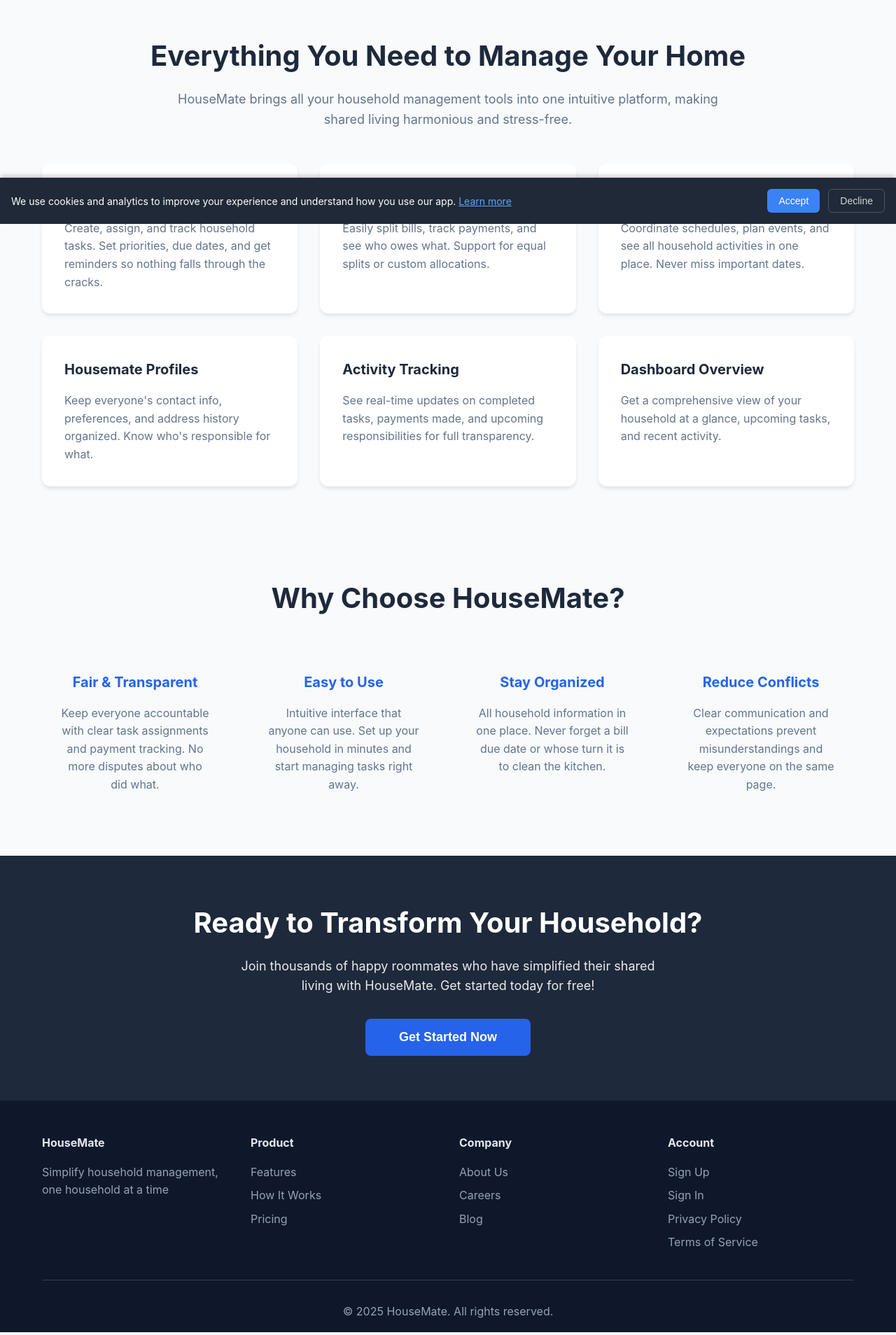
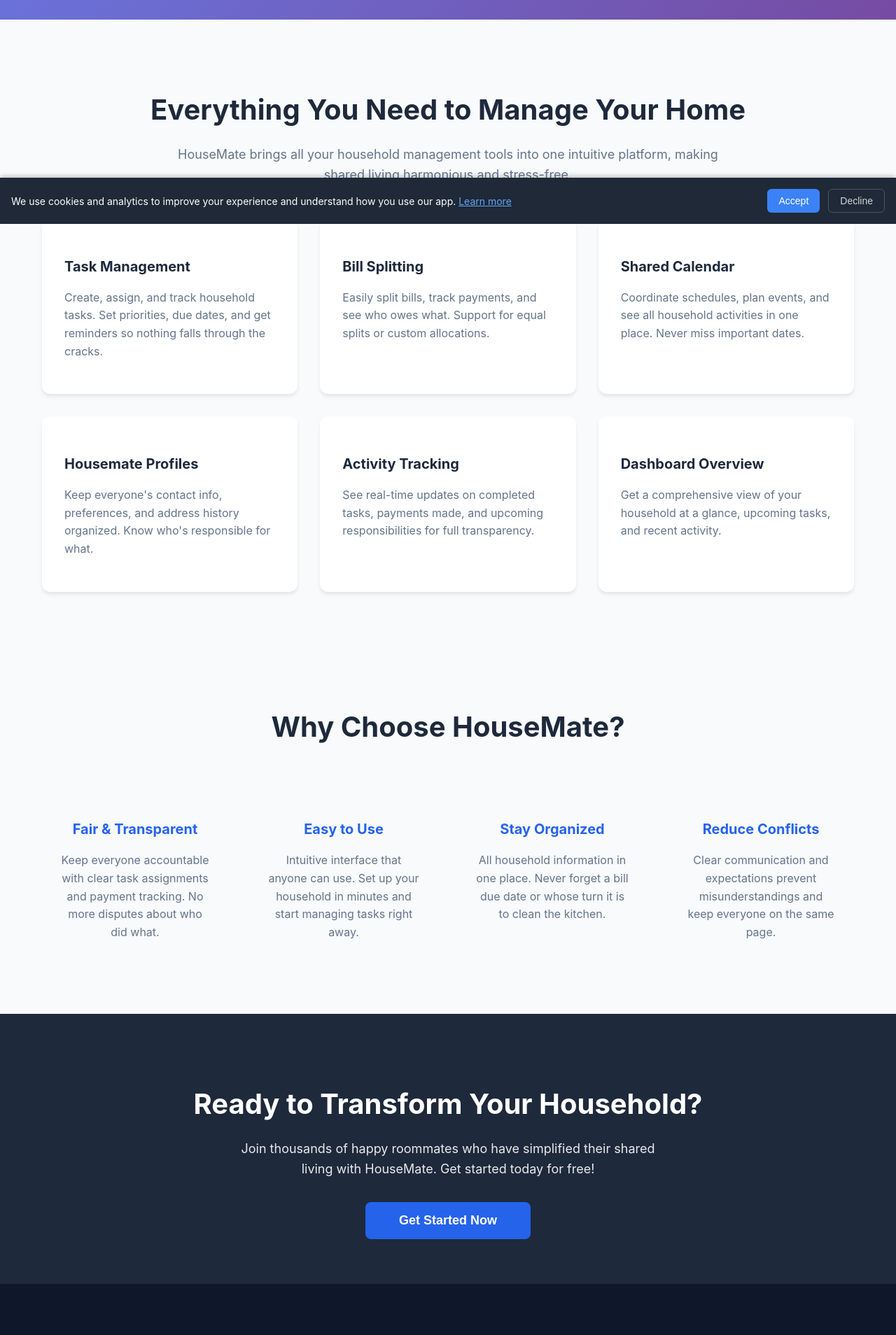
Before and after one commit to Dhiali/housemate, a React (Vite) app in the folder frontend/: page / in a window 1280 px wide. Shown: the part 480-2388 px from the top of the page at 70% size. Built offline with nearby package versions, Linux system fonts and the light colour scheme.

Commit message:
styling fixed

```diff
--- a/frontend/src/components/LandingPage.css
+++ b/frontend/src/components/LandingPage.css
@@ -1,11 +1,17 @@
-/* App.css */
-* {
+/* LandingPage.css - Scoped to landing page only */
+.App {
   margin: 0;
   padding: 0;
   box-sizing: border-box;
 }
 
-body {
+.App *,
+.App *::before,
+.App *::after {
+  box-sizing: border-box;
+}
+
+.App {
   font-family: -apple-system, BlinkMacSystemFont, 'Segoe UI', 'Roboto', 'Oxygen',
     'Ubuntu', 'Cantarell', 'Fira Sans', 'Droid Sans', 'Helvetica Neue',
     sans-serif;
@@ -13,36 +19,36 @@
   color: #333;
 }
 
-.container {
+.App .container {
   max-width: 1200px;
   margin: 0 auto;
   padding: 0 20px;
 }
 
 /* Header */
-.header {
+.App .header {
   padding: 1rem 0;
   border-bottom: 1px solid #eaeaea;
 }
 
-.header .container {
+.App .header .container {
   display: flex;
   justify-content: space-between;
   align-items: center;
 }
 
-.logo {
+.App .logo {
   font-size: 1.5rem;
   font-weight: bold;
   color: #2563eb;
 }
 
-.nav {
+.App .nav {
   display: flex;
   gap: 1rem;
 }
 
-.nav-button {
+.App .nav-button {
   padding: 0.5rem 1rem;
   border: 1px solid #d1d5db;
   background: white;
@@ -51,31 +57,31 @@
   transition: all 0.2s;
 }
 
-.nav-button.primary {
+.App .nav-button.primary {
   background: #2563eb;
   color: white;
   border-color: #2563eb;
 }
 
-.nav-button:hover {
+.App .nav-button:hover {
   opacity: 0.9;
 }
 
 /* Hero Section */
-.hero {
+.App .hero {
   padding: 4rem 0;
   text-align: center;
   background: linear-gradient(135deg, #667eea 0%, #764ba2 100%);
   color: white;
 }
 
-.hero h1 {
+.App .hero h1 {
   font-size: 3rem;
   margin-bottom: 1rem;
   font-weight: 700;
 }
 
-.hero-subtitle {
+.App .hero-subtitle {
   font-size: 1.25rem;
   margin-bottom: 2rem;
   max-width: 800px;
@@ -84,14 +90,14 @@
   opacity: 0.9;
 }
 
-.hero-buttons {
+.App .hero-buttons {
   display: flex;
   gap: 1rem;
   justify-content: center;
   flex-wrap: wrap;
 }
 
-.btn {
+.App .btn {
   padding: 0.75rem 2rem;
   border: none;
   border-radius: 0.5rem;
@@ -101,41 +107,41 @@
   font-weight: 600;
 }
 
-.btn.primary {
+.App .btn.primary {
   background: #2563eb;
   color: white;
 }
 
-.btn.secondary {
+.App .btn.secondary {
   background: white;
   color: #2563eb;
   border: 1px solid #2563eb;
 }
 
-.btn.large {
+.App .btn.large {
   padding: 1rem 3rem;
   font-size: 1.125rem;
 }
 
-.btn:hover {
+.App .btn:hover {
   transform: translateY(-2px);
   box-shadow: 0 4px 12px rgba(0, 0, 0, 0.15);
 }
 
 /* Features Section */
-.features {
+.App .features {
   padding: 4rem 0;
   background: #f8fafc;
 }
 
-.features h2 {
+.App .features h2 {
   text-align: center;
   font-size: 2.5rem;
   margin-bottom: 1rem;
   color: #1e293b;
 }
 
-.features-subtitle {
+.App .features-subtitle {
   text-align: center;
   font-size: 1.125rem;
   margin-bottom: 3rem;
@@ -145,14 +151,14 @@
   color: #64748b;
 }
 
-.features-grid {
+.App .features-grid {
   display: grid;
   grid-template-columns: repeat(auto-fit, minmax(350px, 1fr));
   gap: 2rem;
   margin-top: 3rem;
 }
 
-.feature-card {
+.App .feature-card {
   background: white;
   padding: 2rem;
   border-radius: 0.75rem;
@@ -160,69 +166,69 @@
   transition: transform 0.2s;
 }
 
-.feature-card:hover {
+.App .feature-card:hover {
   transform: translateY(-4px);
 }
 
-.feature-card h3 {
+.App .feature-card h3 {
   font-size: 1.25rem;
   margin-bottom: 1rem;
   color: #1e293b;
 }
 
-.feature-card p {
+.App .feature-card p {
   color: #64748b;
   line-height: 1.6;
 }
 
 /* Why Choose Section */
-.why-choose {
+.App .why-choose {
   padding: 4rem 0;
 }
 
-.why-choose h2 {
+.App .why-choose h2 {
   text-align: center;
   font-size: 2.5rem;
   margin-bottom: 3rem;
   color: #1e293b;
 }
 
-.benefits-grid {
+.App .benefits-grid {
   display: grid;
   grid-template-columns: repeat(auto-fit, minmax(250px, 1fr));
   gap: 2rem;
 }
 
-.benefit {
+.App .benefit {
   text-align: center;
   padding: 1.5rem;
 }
 
-.benefit h4 {
+.App .benefit h4 {
   font-size: 1.25rem;
   margin-bottom: 1rem;
   color: #2563eb;
 }
 
-.benefit p {
+.App .benefit p {
   color: #64748b;
   line-height: 1.6;
 }
 
 /* CTA Section */
-.cta {
+.App .cta {
   padding: 4rem 0;
   background: #1e293b;
   color: white;
   text-align: center;
 }
 
-.cta h2 {
+.App .cta h2 {
   font-size: 2.5rem;
   margin-bottom: 1rem;
 }
 
-.cta p {
+.App .cta p {
   font-size: 1.125rem;
   margin-bottom: 2rem;
   max-width: 600px;
@@ -232,48 +238,48 @@
 }
 
 /* Footer */
-.footer {
+.App .footer {
   background: #0f172a;
   color: white;
   padding: 3rem 0 1rem;
 }
 
-.footer-content {
+.App .footer-content {
   display: grid;
   grid-template-columns: repeat(auto-fit, minmax(200px, 1fr));
   gap: 2rem;
   margin-bottom: 2rem;
 }
 
-.footer-section h4 {
+.App .footer-section h4 {
   margin-bottom: 1rem;
   color: #e2e8f0;
 }
 
-.footer-section p {
+.App .footer-section p {
   color: #94a3b8;
   line-height: 1.6;
 }
 
-.footer-section ul {
+.App .footer-section ul {
   list-style: none;
 }
 
-.footer-section ul li {
+.App .footer-section ul li {
   margin-bottom: 0.5rem;
 }
 
-.footer-section ul li a {
+.App .footer-section ul li a {
   color: #94a3b8;
   text-decoration: none;
   transition: color 0.2s;
 }
 
-.footer-section ul li a:hover {
+.App .footer-section ul li a:hover {
   color: #e2e8f0;
 }
 
-.footer-bottom {
+.App .footer-bottom {
   border-top: 1px solid #334155;
   padding-top: 2rem;
   text-align: center;
@@ -282,28 +288,28 @@
 
 /* Responsive Design */
 @media (max-width: 768px) {
-  .hero h1 {
+  .App .hero h1 {
     font-size: 2rem;
   }
 
-  .hero-subtitle {
+  .App .hero-subtitle {
     font-size: 1rem;
   }
 
-  .features-grid {
+  .App .features-grid {
     grid-template-columns: 1fr;
   }
 
-  .benefits-grid {
+  .App .benefits-grid {
     grid-template-columns: 1fr;
   }
 
-  .hero-buttons {
+  .App .hero-buttons {
     flex-direction: column;
     align-items: center;
   }
 
-  .btn {
+  .App .btn {
     width: 100%;
     max-width: 300px;
   }
```
